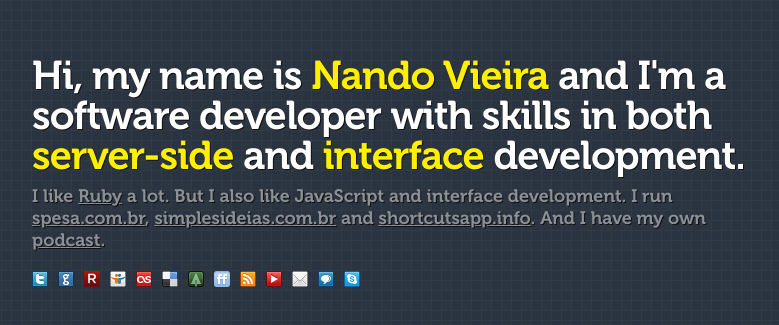
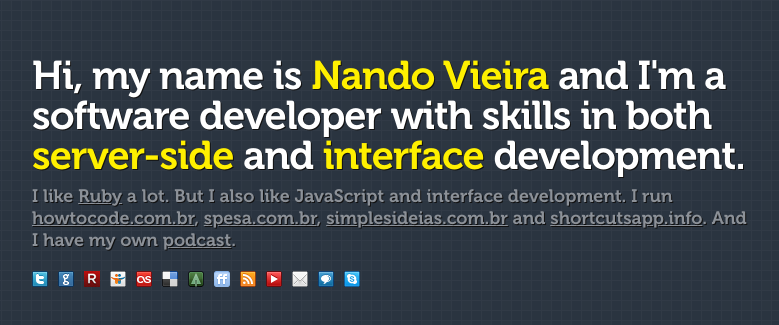
Before and after one commit to macedo/nandovieira.com.br, a plain HTML site: page index.html in a window 1280 px wide. Shown: the part 229-554 px from the top of the page, without its empty margins (248-1027 px from the left). Drawn offline with Linux system fonts and the light colour scheme.

Commit message:
Added howtocode.com.br link

```diff
--- a/index.html
+++ b/index.html
@@ -22,6 +22,7 @@
 			<p class="additional">
 				I like <a href="https://rubygems.org/profiles/fnando">Ruby</a> a lot.
 				But I also like JavaScript and interface development. I run
+				<a href="http://howtocode.com.br/">howtocode.com.br</a>,
 				<a href="http://spesa.com.br/">spesa.com.br</a>,
 				<a href="http://simplesideias.com.br/">simplesideias.com.br</a> and
 				<a href="http://shortcutsapp.info/">shortcutsapp.info</a>. And I have
```
